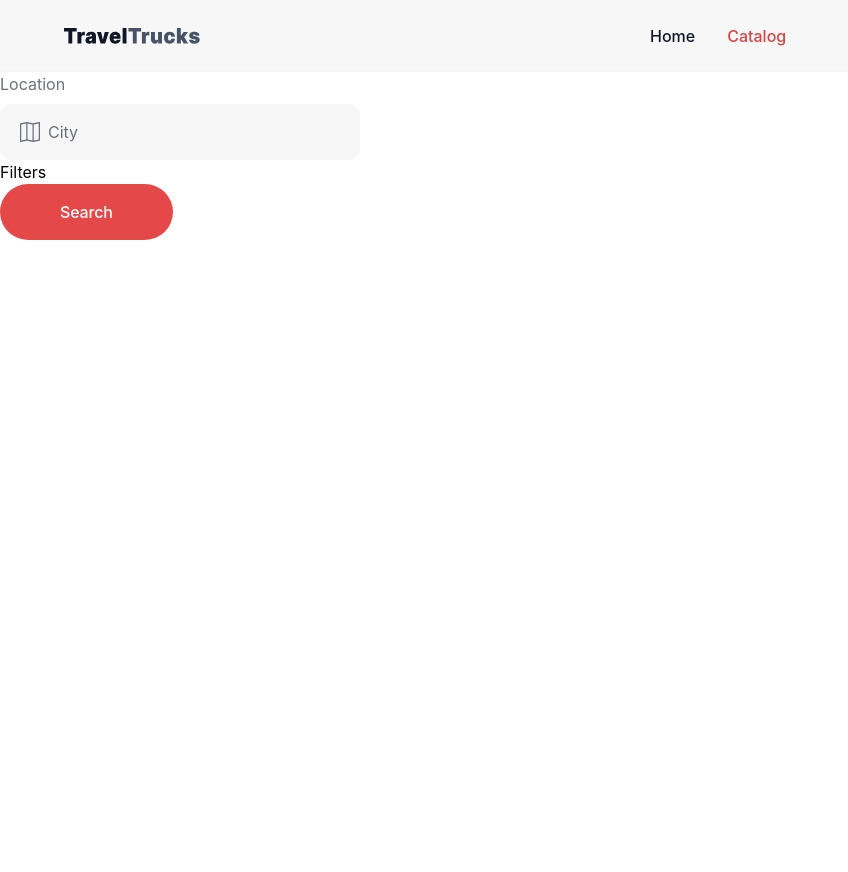
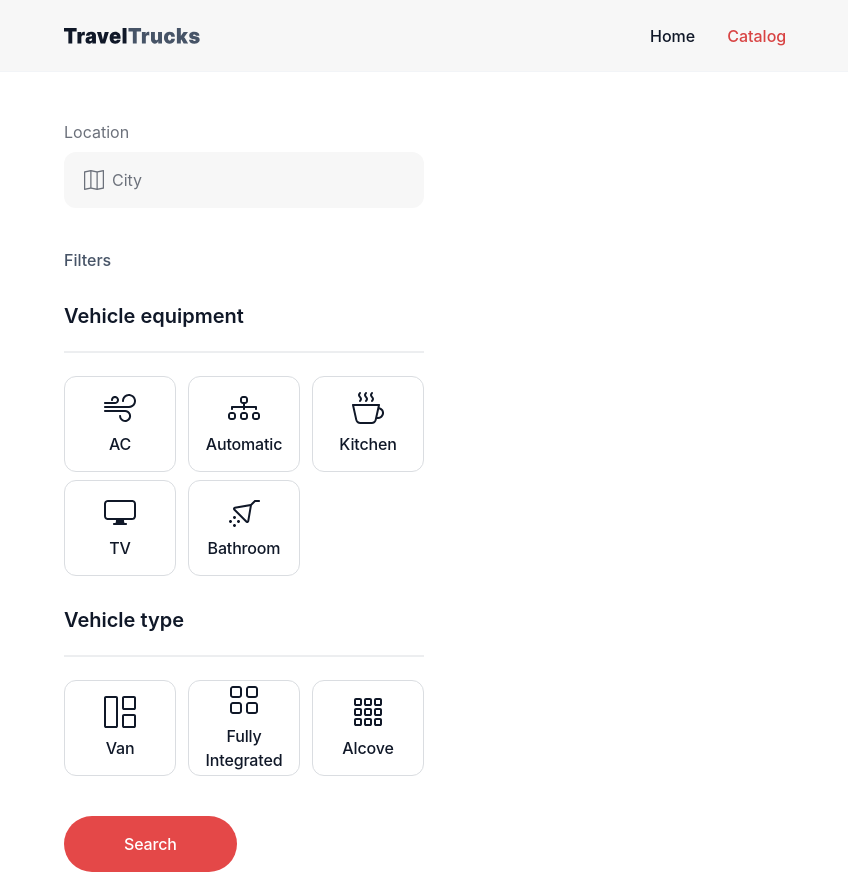
Before and after one commit to MariyaBuzhava/WanderCampers, a React (Vite) app: page /catalog in a window 1280 px wide. Shown: the top 872 px of the page, without its empty margins (0-848 px from the left). Before the commit the page ends 800 px from the top, so only its background shows below. Built offline with nearby package versions, Linux system fonts and the light colour scheme.

Commit message:
add filters

```diff
--- a/src/App.css
+++ b/src/App.css
@@ -26,3 +26,9 @@ button {
     background: #d84343;
   }
 }
+.titleFilters {
+  font-weight: 600;
+  font-size: 20px;
+  line-height: 24px;
+  color: #101828;
+}
--- a/src/components/Equipment/Equipment.jsx
+++ b/src/components/Equipment/Equipment.jsx
@@ -0,0 +1,56 @@
+import { useState } from "react";
+import c from "./Equipment.module.css";
+
+function Equipment() {
+  const [filters, setFilters] = useState({
+    ac: false,
+    automatic: false,
+    kitchen: false,
+    tv: false,
+    bathroom: false,
+  });
+
+  const handleCheckboxChange = (event) => {
+    const { name, checked } = event.target;
+    setFilters((prevFilters) => ({
+      ...prevFilters,
+      [name]: checked,
+    }));
+  };
+  return (
+    <div className={c.container}>
+      <h2 className="titleFilters">Vehicle equipment</h2>
+      <div className={c.lineWrapper}>
+        <svg className={c.line} width="360" height="2">
+          <use href="/images/symbol-defs.svg#line"></use>
+        </svg>
+      </div>
+      <div className={c.checkboxGroup}>
+        {[
+          { name: "ac", icon: "icon-wind", label: "AC" },
+          { name: "automatic", icon: "icon-diagram", label: "Automatic" },
+          { name: "kitchen", icon: "icon-cup-hot", label: "Kitchen" },
+          { name: "tv", icon: "icon-tv", label: "TV" },
+          { name: "bathroom", icon: "icon-ph_shower", label: "Bathroom" },
+        ].map(({ name, icon, label }) => (
+          <label key={name} className={c.checkboxItem}>
+            <input
+              type="checkbox"
+              name={name}
+              checked={filters[name]}
+              onChange={handleCheckboxChange}
+            />
+            <div className={c.checkboxContent}>
+              <svg className={c.icon} width="32" height="32">
+                <use href={`/images/symbol-defs.svg#${icon}`} />
+              </svg>
+              <span>{label}</span>
+            </div>
+          </label>
+        ))}
+      </div>
+    </div>
+  );
+}
+
+export default Equipment;
--- a/src/components/Equipment/Equipment.module.css
+++ b/src/components/Equipment/Equipment.module.css
@@ -0,0 +1,78 @@
+.container {
+  display: flex;
+  align-items: flex-start;
+  justify-content: flex-start;
+  flex-direction: column;
+  gap: 24px;
+}
+
+.lineWrapper {
+  position: relative;
+  width: 100%;
+  height: 0px;
+}
+
+.line {
+  position: absolute;
+  left: 0;
+  right: 0;
+  top: 50%;
+  transform: translateY(-50%);
+  width: 100%;
+  height: auto;
+}
+
+.checkboxGroup {
+  display: flex;
+  flex-wrap: wrap;
+  gap: 8px 12px;
+}
+
+.checkboxItem {
+  display: flex;
+  align-items: center;
+  justify-content: center;
+  width: 112px;
+  height: 96px;
+  border: 1px solid #dadde1;
+  border-radius: 12px;
+  cursor: pointer;
+  transition: border-color 0.3s ease;
+  position: relative;
+}
+
+.checkboxItem input {
+  position: absolute;
+  width: 100%;
+  height: 100%;
+  opacity: 0;
+  cursor: pointer;
+}
+
+.checkboxContent {
+  display: flex;
+  flex-direction: column;
+  align-items: center;
+  gap: 8px;
+}
+
+.icon {
+  fill: #101828;
+}
+
+span {
+  font-weight: 500;
+  font-size: 16px;
+  line-height: 24px;
+  letter-spacing: -0.01em;
+  text-align: center;
+  color: #101828;
+}
+
+.checkboxItem:hover {
+  border-color: #e44848;
+}
+
+.checkboxItem:has(input:checked) {
+  border-color: #e44848;
+}
--- a/src/components/Filters/Filters.jsx
+++ b/src/components/Filters/Filters.jsx
@@ -1,5 +1,15 @@
+import Equipment from "../Equipment/Equipment.jsx";
+import Type from "../Type/Type.jsx";
+import c from "./Filters.module.css";
+
 function Filters() {
-  return <div>Filters</div>;
+  return (
+    <div className={c.container}>
+      <h2 className={c.title}>Filters</h2>
+      <Equipment />
+      <Type />
+    </div>
+  );
 }
 
 export default Filters;
--- a/src/components/Filters/Filters.module.css
+++ b/src/components/Filters/Filters.module.css
@@ -0,0 +1,12 @@
+.container {
+  display: flex;
+  flex-direction: column;
+  gap: 32px;
+}
+
+.title {
+  font-weight: 500;
+  font-size: 16px;
+  line-height: 24px;
+  color: #475467;
+}
--- a/src/components/SearchBar/SearchBar.jsx
+++ b/src/components/SearchBar/SearchBar.jsx
@@ -1,9 +1,10 @@
+import c from "./SearchBar.module.css";
 import Filters from "../Filters/Filters.jsx";
 import Location from "../Location/Location.jsx";
 
 function SearchBar() {
   return (
-    <div>
+    <div className={c.container}>
       <Location />
       <Filters />
       <button>Search</button>
--- a/src/components/SearchBar/SearchBar.module.css
+++ b/src/components/SearchBar/SearchBar.module.css
@@ -0,0 +1,9 @@
+.container {
+  display: flex;
+  flex-direction: column;
+  align-items: flex-start;
+  gap: 40px;
+  margin-top: 48px;
+  margin-left: 64px;
+  width: 360px;
+}
--- a/src/components/Type/Type.jsx
+++ b/src/components/Type/Type.jsx
@@ -0,0 +1,52 @@
+import { useState } from "react";
+import c from "./Type.module.css";
+
+function Type() {
+  const [vehicleType, setVehicletype] = useState("");
+
+  const handleTypeChange = (event) => {
+    setVehicletype(event.target.value);
+  };
+  return (
+    <div className={c.container}>
+      <h2 className="titleFilters">Vehicle type</h2>
+      <div className={c.lineWrapper}>
+        <svg className={c.line} width="360" height="2">
+          <use href="/images/symbol-defs.svg#line"></use>
+        </svg>
+      </div>
+      <div className={c.checkboxGroup}>
+        {[
+          { value: "van", icon: "icon-bi_grid-1x2", label: "Van" },
+          {
+            value: "fullyIntegrated",
+            icon: "icon-bi_grid",
+            label: "Fully Integrated",
+          },
+          { value: "alcove", icon: "icon-bi_grid-3x3-gap", label: "Alcove" },
+        ].map(({ value, icon, label }) => (
+          <label
+            key={value}
+            className={`${c.checkboxItem} ${vehicleType === value ? c.checked : ""}`}
+          >
+            <input
+              type="radio"
+              name="vehicleType"
+              value={value}
+              checked={vehicleType === value}
+              onChange={handleTypeChange}
+            />
+            <div className={c.checkboxContent}>
+              <svg className={c.icon} width="32" height="32">
+                <use href={`/images/symbol-defs.svg#${icon}`} />
+              </svg>
+              <span>{label}</span>
+            </div>
+          </label>
+        ))}
+      </div>
+    </div>
+  );
+}
+
+export default Type;
--- a/src/components/Type/Type.module.css
+++ b/src/components/Type/Type.module.css
@@ -0,0 +1,77 @@
+.container {
+  display: flex;
+  align-items: flex-start;
+  justify-content: flex-start;
+  flex-direction: column;
+  gap: 24px;
+}
+
+.lineWrapper {
+  position: relative;
+  width: 100%;
+  height: 0px;
+}
+
+.line {
+  position: absolute;
+  left: 0;
+  right: 0;
+  top: 50%;
+  transform: translateY(-50%);
+  width: 100%;
+  height: auto;
+}
+
+.checkboxGroup {
+  display: flex;
+  gap: 12px;
+}
+
+.checkboxItem {
+  display: flex;
+  align-items: center;
+  justify-content: center;
+  width: 112px;
+  height: 96px;
+  border: 1px solid #dadde1;
+  border-radius: 12px;
+  cursor: pointer;
+  transition: border-color 0.3s ease;
+  position: relative;
+}
+
+.checkboxItem input {
+  position: absolute;
+  width: 100%;
+  height: 100%;
+  opacity: 0;
+  cursor: pointer;
+}
+
+.checkboxContent {
+  display: flex;
+  flex-direction: column;
+  align-items: center;
+  gap: 8px;
+}
+
+.icon {
+  fill: #101828;
+}
+
+span {
+  font-weight: 500;
+  font-size: 16px;
+  line-height: 24px;
+  letter-spacing: -0.01em;
+  text-align: center;
+  color: #101828;
+}
+
+.checkboxItem:hover {
+  border-color: #e44848;
+}
+
+.checkboxItem.checked {
+  border-color: #e44848;
+}
```
Also changed, not shown: public/images/symbol-defs.svg.
